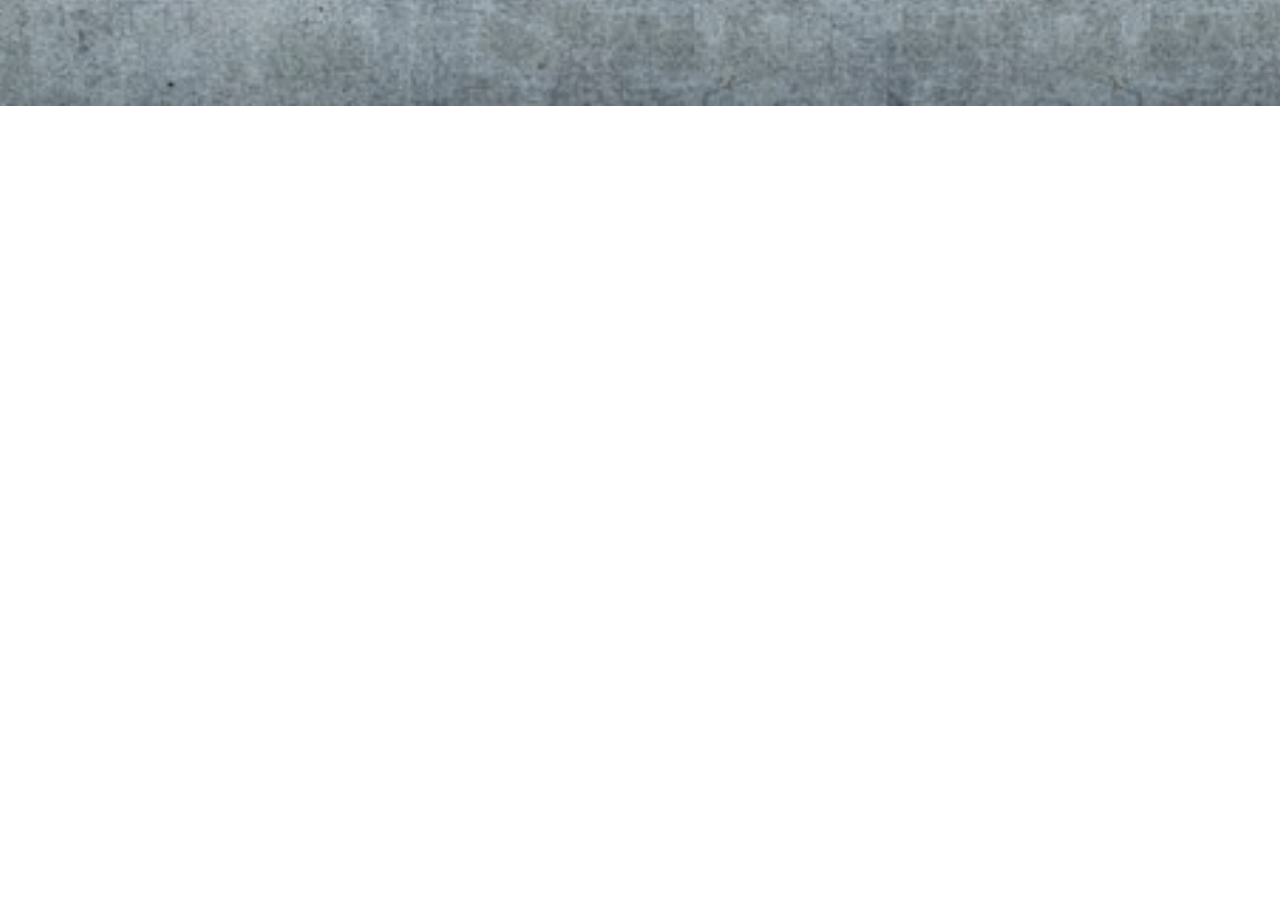
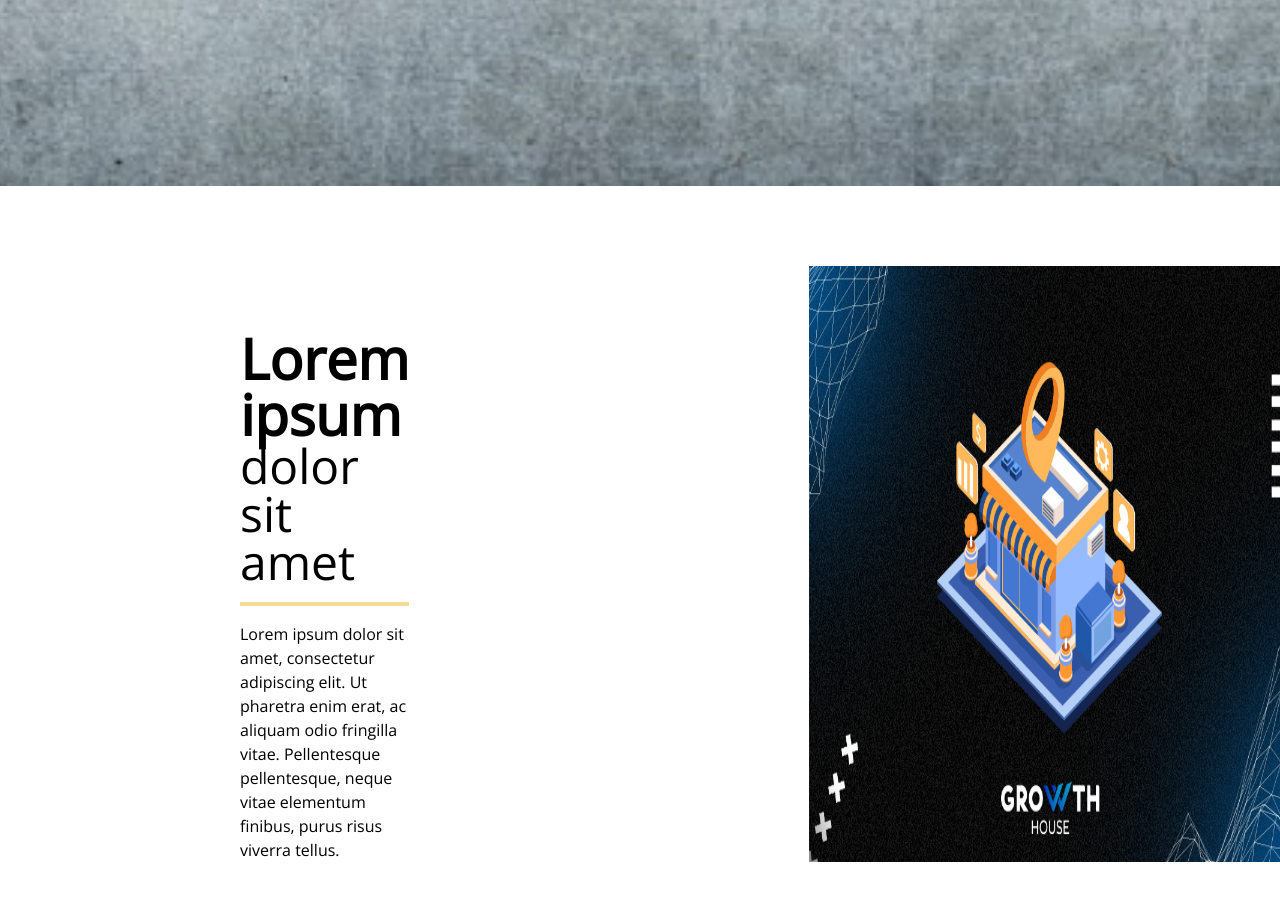
Before and after one commit to Luketube/growth_teste, a plain HTML site: page index.html in a window 1280 px wide. Shown: the part 761-1661 px from the top of the page. Before the commit the page ends 867 px from the top, so only its background shows below. Drawn offline with nearby package versions, Linux system fonts and the light colour scheme.

Commit message:
finalizado parte Sobre

```diff
--- a/css/banner.css
+++ b/css/banner.css
@@ -1,6 +1,6 @@
 .banner{
     background: url("../img/banner.jpg") no-repeat center / cover;
-    height: calc(100vh - 5rem);
+    height: 100vh;
     position: relative;
     width: 100%;
 }
--- /dev/null
+++ b/css/informacao.css
@@ -0,0 +1,36 @@
+.informacao{
+    display: flex;
+    margin: 5rem 15rem;
+}
+
+.informacao_conteudo{
+    display: flex;
+    flex-direction: column;
+    margin-right: 25rem;
+    margin-top: 4rem;
+
+}
+
+.informacao_conteudo_titulo{
+    font-size: 3.5rem;
+    font-weight: 900;
+}
+
+.informacao_conteudo_subtitulo{
+    font-size: 3rem;
+    font-weight: 550rem;
+}
+
+.informacao_conteudo_linha{
+    margin: 1rem 0;
+    border: 2px solid #F4DB94;
+    max-width: 15rem;
+}
+
+.informacao_conteudo_paragrafo{
+    line-height: 1.5rem;
+}
+
+.informacao_imagem{
+    max-width: 30rem;
+}
--- a/index.html
+++ b/index.html
@@ -26,6 +26,7 @@
             <li><a class="menu_lista_link" href="#">Lorem ipsum</a></li>
             <li><a class="menu_lista_link" href="#">Lorem ipsum</a></li>
             <li><a class="menu_lista_link ativo" href="#">Lorem ipsum</a></li>
+            <link rel="stylesheet" href="./css/informacao.css">
         </ul>
     </nav>
 
@@ -34,7 +35,16 @@
             <h1 class="banner_texto_titulo">Lorem ipsum</h1>
             <p class="banner_texto_subtitulo">dolor sit amet</p>
         </div>
+    </section>
 
+    <section class="informacao">
+        <div class="informacao_conteudo">
+            <h2 class="informacao_conteudo_titulo">Lorem ipsum</h2>
+            <p class="informacao_conteudo_subtitulo">dolor sit amet</p>
+            <hr class="informacao_conteudo_linha">
+            <p class="informacao_conteudo_paragrafo">Lorem ipsum dolor sit amet, consectetur adipiscing elit. Ut pharetra enim erat, ac aliquam odio fringilla vitae. Pellentesque pellentesque, neque vitae elementum finibus, purus risus viverra tellus.</p>
+        </div>
+        <img class="informacao_imagem" src="./img/house.png" alt="Desenho de uma imagem com um ponto de localização em cima">
     </section>
 
 </body>
```
